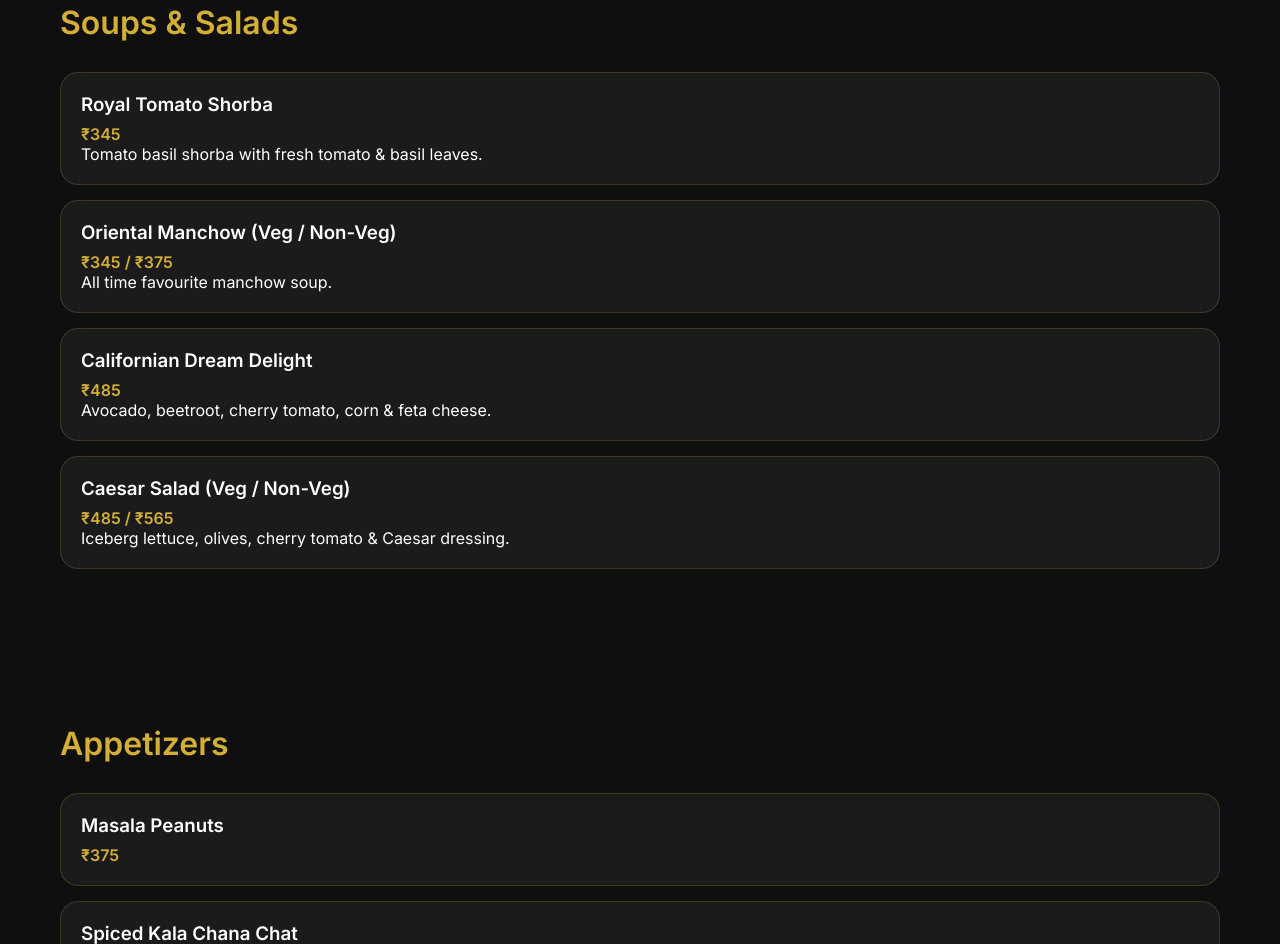
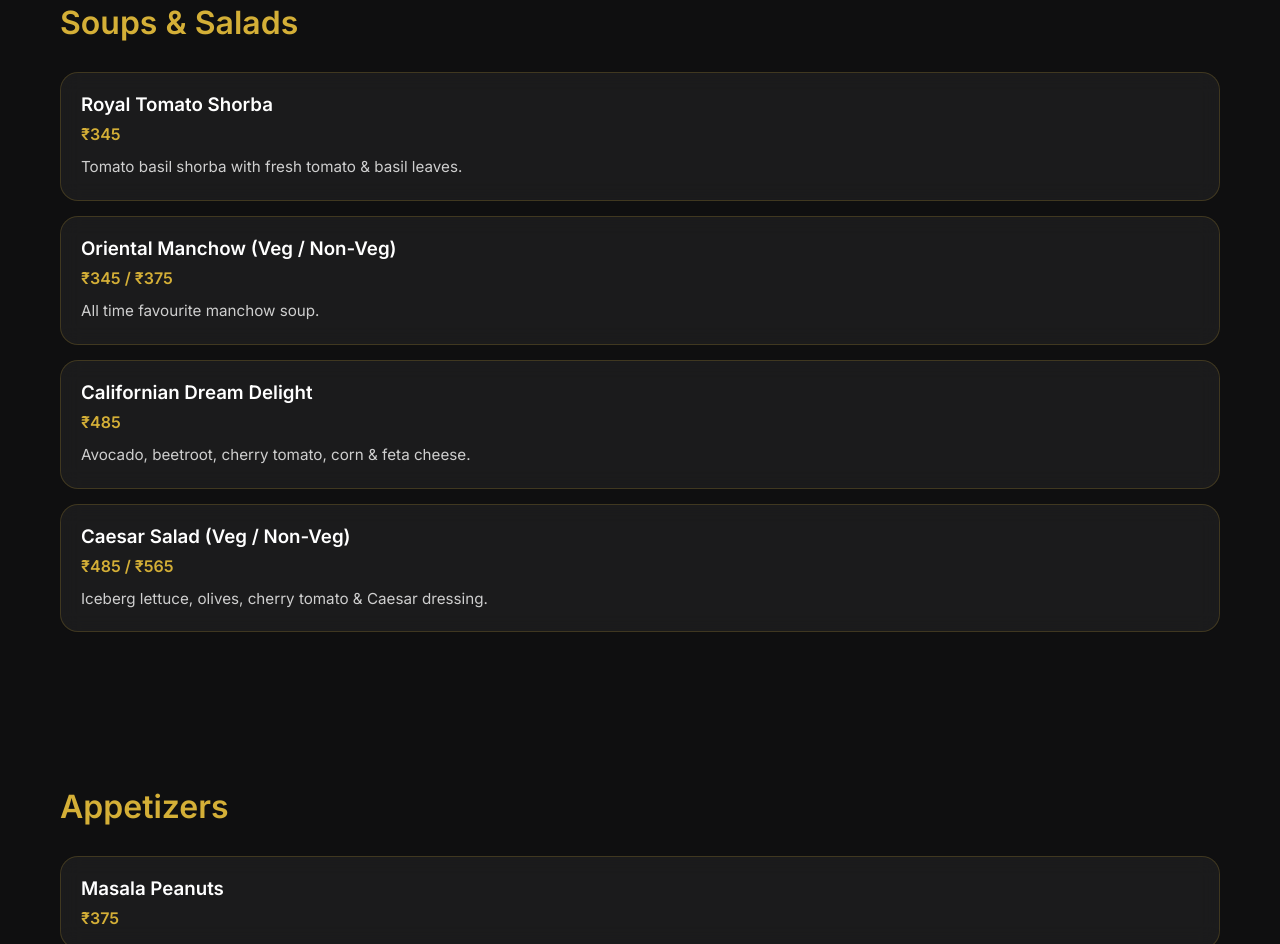
Before and after one commit to shivamnchm-cell/Noidawery-Brewary-Bar, a plain HTML site: page index.html in a window 1280 px wide. Shown: the part 917-1861 px from the top of the page. Drawn offline with nearby package versions, Linux system fonts and the light colour scheme.

Commit message:
Update style.css

```diff
--- a/style.css
+++ b/style.css
@@ -204,3 +204,14 @@ margin-bottom:15px;
 margin-top:50px;
 color:#999;
 }
+.menu-card p{
+
+margin-top:10px;
+
+font-size:.95rem;
+
+line-height:1.7;
+
+color:#cfcfcf;
+
+}
```
